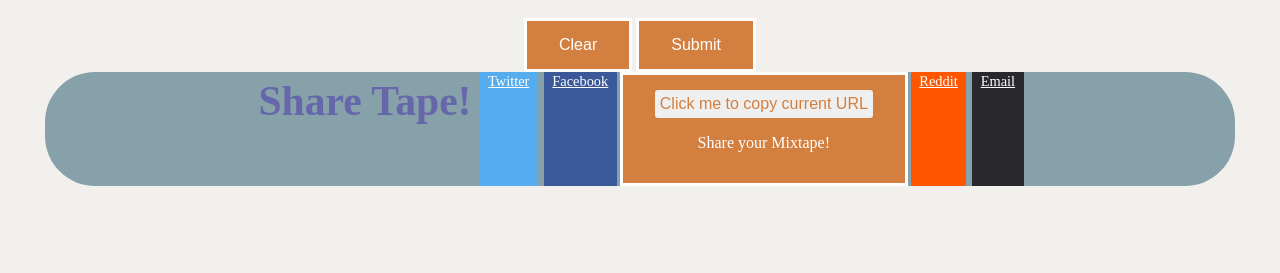
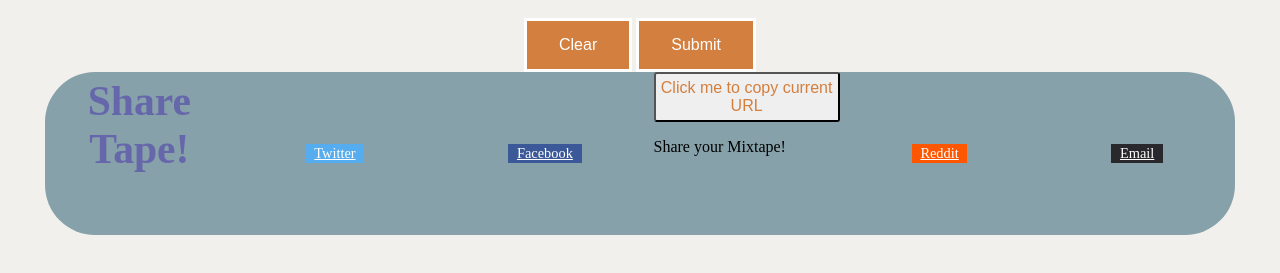
Before and after one commit to dieterichelizabeth/Project-1, a plain HTML site: page index.html in a window 1280 px wide. Shown: the part 1733-2006 px from the top of the page. Before the commit the page ends 1969 px from the top, so only its background shows below. Drawn offline with nearby package versions, Linux system fonts and the light colour scheme.

Commit message:
buttons replaced/title and clipboard off

```diff
--- a/assets/css/style.css
+++ b/assets/css/style.css
@@ -176,7 +176,6 @@
 
  /*Clipboard*/
  .clipboard {
-  border: 0;
   padding: 5px;
   border-radius: 3px;
   background-image: var(--senary);
@@ -189,7 +188,8 @@
   transition: all 0.2s ease;
   display: center;
  }
- .btn {
+ .btn2 {
+   align-items: baseline;
     justify-content: center;
  }
  .share-btn {
@@ -200,7 +200,7 @@
     outline: none;
     text-align: center;
     font-size: 0.9em;
-    margin: 0 0.2em;
+    margin: 5em;
   }
    .share-btn:focus,
   .share-btn:hover {
--- a/index.html
+++ b/index.html
@@ -219,7 +219,7 @@
    </a>
 
    <!-- Clipboard -->
-   <div class="btn">
+   <div class="btn2">
      <button class="clipboard">Click me to copy current URL</button>
      <p>Share your Mixtape!</p>
    </div>
```
